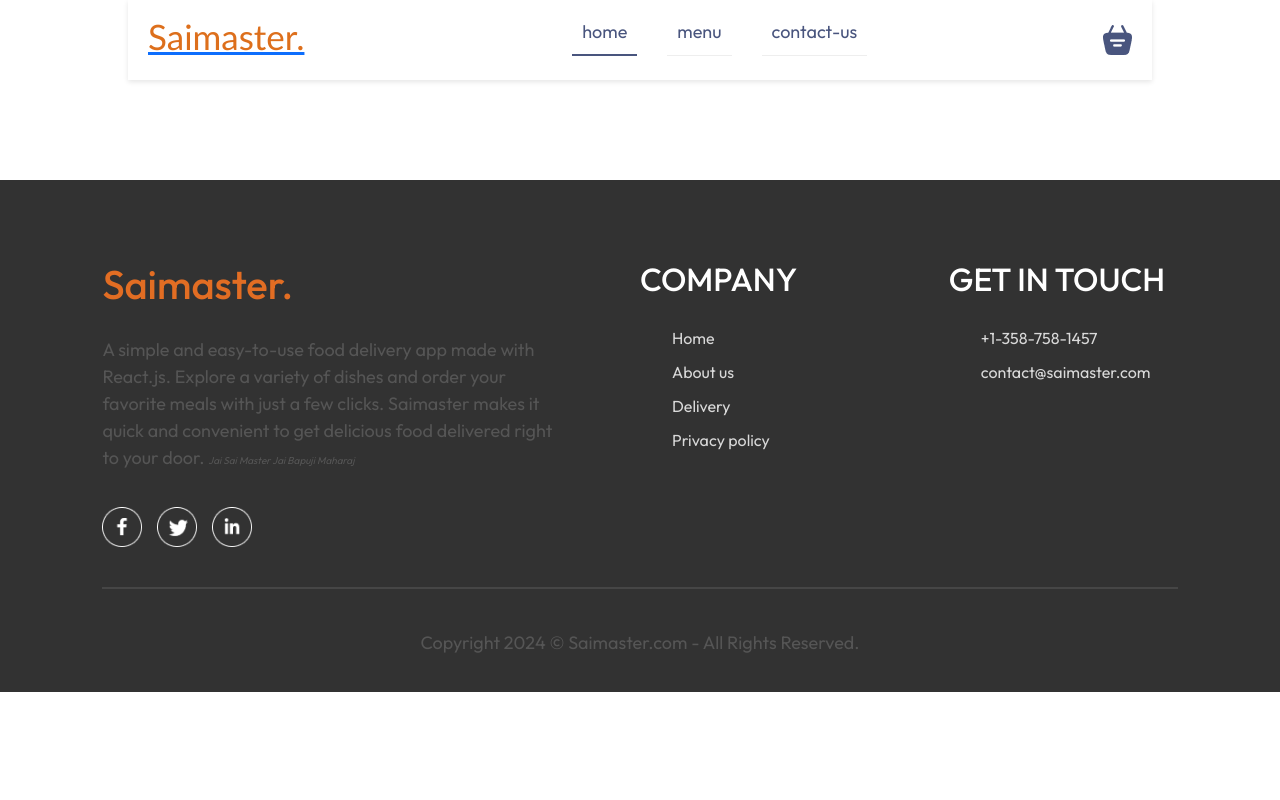
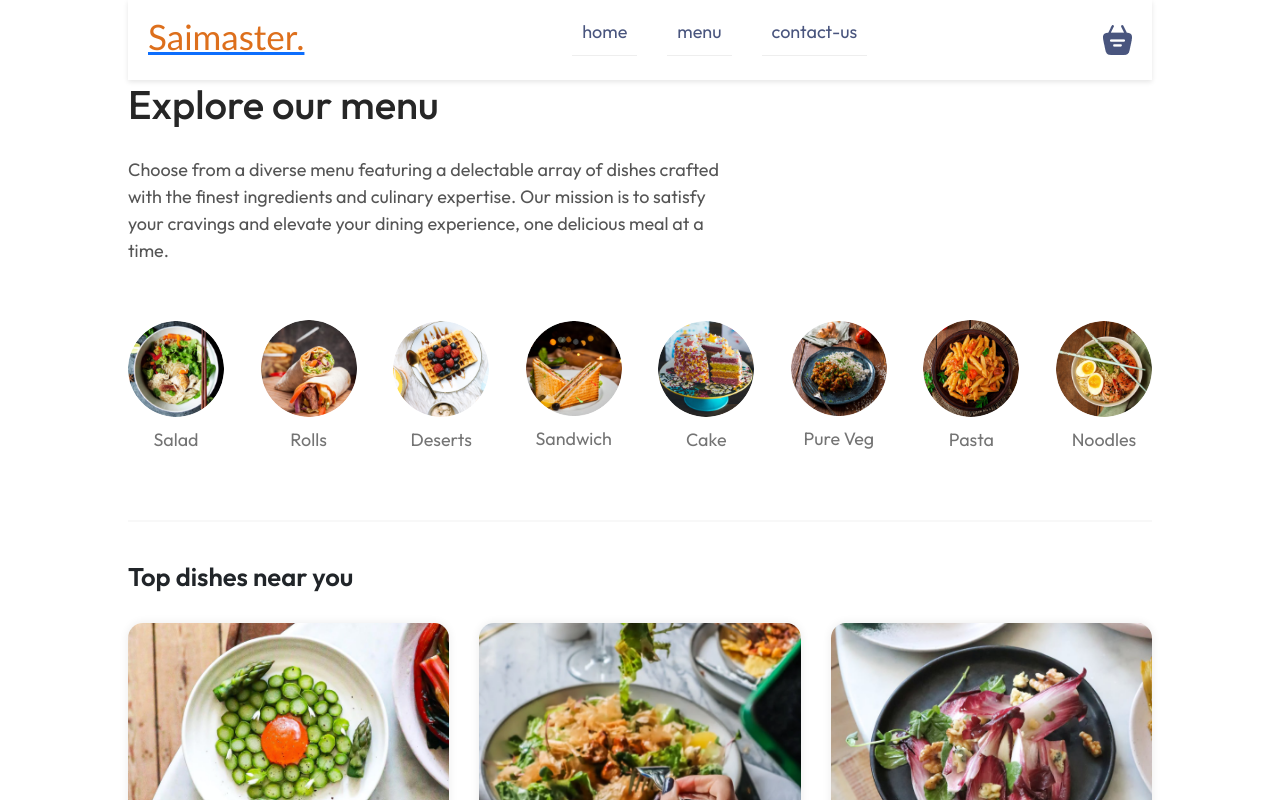
Before and after one commit to bhanualuka/react-food-delivery, a React (Create React App) app: page /menupage in a window 1280 px wide. Shown: the top 800 px of the page. Built offline with nearby package versions, Linux system fonts and the light colour scheme.

Commit message:
menupage-Added

```diff
--- a/src/App.js
+++ b/src/App.js
@@ -9,9 +9,9 @@ import LoginPopup from "./components/LoginPopup/LoginPopup";
 import FoodDetailPage from "./components/FoodDetails/FoodDetail";
 // import Header from "./components/Header/Header";
 import "bootstrap/dist/css/bootstrap.min.css";
-import Header from "./components/Header/Header";
 import Payment from "./pages/Payment/Payment";
 import ExploreMenu from "./components/ExploreMenu/ExploreMenu";
+import MenuPage from "./pages/Payment/ExploreMenuPage/MenuPage";
 
 function App() {
   const [showLogin, setShowLogin] = useState(false);
@@ -42,6 +42,7 @@ function App() {
           <Route path="/food/:id" element={<FoodDetailPage />} />
           <Route path="/payment" element={<Payment />} />
           <Route path="/exploremenu" element={<ExploreMenu />} />
+          <Route path="/menupage" element={<MenuPage />} />
         </Routes>
       </div>
       <Footer />
--- a/src/components/Header/Header.css
+++ b/src/components/Header/Header.css
@@ -13,6 +13,10 @@
 
 .carousel {
   width: 90%; /* Adjusts the size of the carousel */
+}
+
+.carousel-control-next-icon {
+  display: none;
 }
 
 /* Media queries for smaller screens */
@@ -41,7 +45,6 @@
 /* Additional styles to make the carousel indicators hidden */
 .carousel-indicators [data-bs-target] {
   border-radius: 100%;
-  width: 2px;
-  height: 2px;
-  display: none;
+  width: 10px;
+  height: 10px;
 }
--- a/src/components/Navbar/Navbar.css
+++ b/src/components/Navbar/Navbar.css
@@ -11,7 +11,7 @@
   font-size: 35px;
   color: rgb(221, 111, 28);
   font-family: "Trebuchet MS", Arial, sans-serif;
-  margin-left: 20px; /* Add margin to logo */
+  margin-left: 20px;
   border-bottom: none;
 }
 
@@ -19,7 +19,7 @@
 .navbar-menu {
   display: flex;
   list-style: none;
-  gap: 30px; /* Add space between the links */
+  gap: 30px;
   color: #49557e;
   font-size: 18px;
 }
@@ -27,19 +27,19 @@
 .navbar-menu a {
   text-decoration: none;
   color: #49557e;
-  padding: 0 10px; /* Add some padding around the links */
+  padding: 0 10px;
+  border-bottom: none;
 }
 
 .navbar .active {
   padding-bottom: 2px;
-  border-bottom: 2px solid #49557e;
-}
+  text-decoration: none; }
 
 .navbar-right {
   display: flex;
   align-items: center;
   gap: 40px;
-  margin-right: 20px; /* Add margin to right section */
+  margin-right: 20px;
 }
 
 /* Cart Icon */
@@ -108,7 +108,7 @@
 /* Media Queries */
 @media (max-width: 900px) {
   .navbar-menu {
-    display: none; /* Hidden by default */
+    display: none;
     position: absolute;
     left: 0;
     right: 0;
@@ -118,7 +118,7 @@
   }
 
   .hamburger {
-    display: flex; /* Display hamburger in smaller screens */
+    display: flex;
   }
 
   .navbar-right {
--- a/src/components/Navbar/Navbar.jsx
+++ b/src/components/Navbar/Navbar.jsx
@@ -40,7 +40,7 @@ const Navbar = () => {
             home
           </Link>
           <a
-            href="#explore-menu"
+            href="/menupage"
             onClick={() => {
               setMenu("menu");
               setIsMenuOpen(false);
--- a/src/pages/Home/Home.jsx
+++ b/src/pages/Home/Home.jsx
@@ -11,7 +11,7 @@ const Home = () => {
   return (
     <>
       <Header />
-      <ExploreMenu category={category} setCategory={setCategory} />
+      {/* <ExploreMenu category={category} setCategory={setCategory} /> */}
       <FoodDisplay category={category} />
       {/* <AppDownload /> */}
     </>
--- /dev/null
+++ b/src/pages/Payment/ExploreMenuPage/MenuPage.jsx
@@ -0,0 +1,17 @@
+import React from "react";
+import ExploreMenu from "../../../components/ExploreMenu/ExploreMenu";
+import FoodDisplay from "../../../components/FoodDisplay/FoodDisplay";
+import { useState } from "react";
+
+const MenuPage = () => {
+  const [category, setCategory] = useState("All");
+
+  return (
+    <>
+      <ExploreMenu category={category} setCategory={setCategory} />
+      <FoodDisplay category={category} />
+    </>
+  );
+};
+
+export default MenuPage;
```
Also changed, not shown: src/components/ExploreMenu/ExploreMenu.jsx (line endings or trailing spaces).
